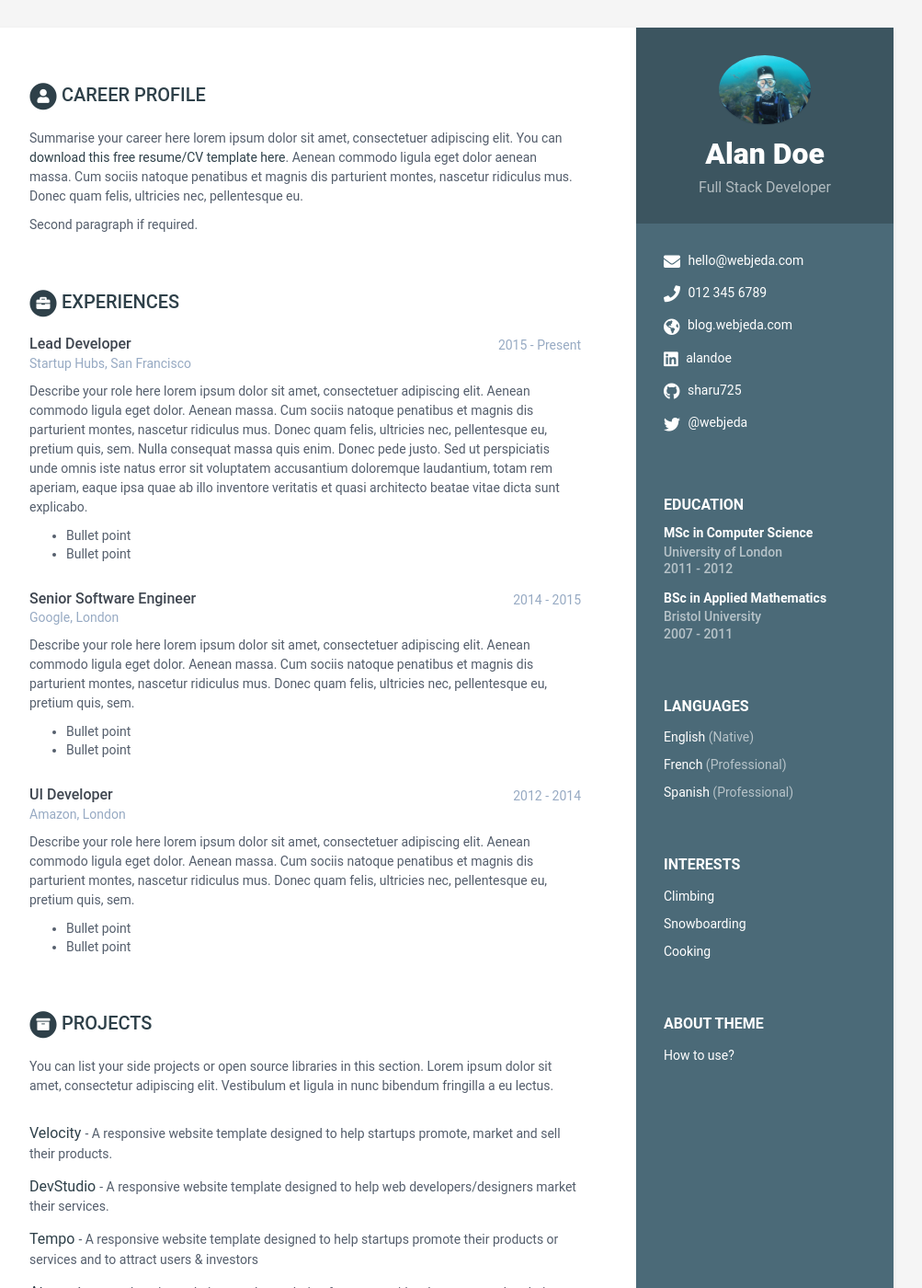
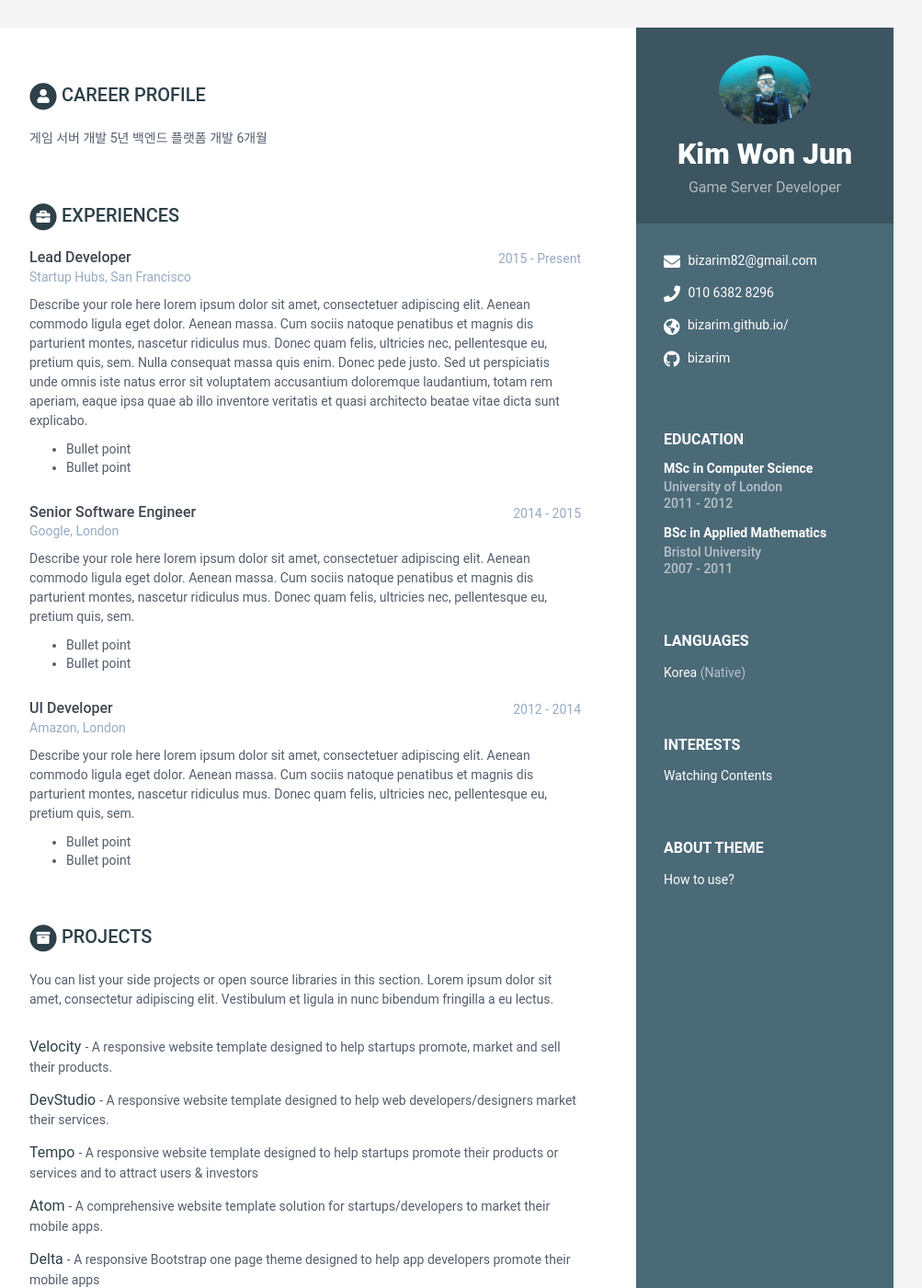
Before and after one commit to bizarim/bizarim.github.io, a Jekyll site: the page built from index.html, in a window 1280 px wide and 1400 px high. Shown: the whole window at 92% size, without its empty margins (168-1171 px from the left). Built offline with Jekyll 4.4.1, drawn with Linux system fonts in a browser that asks for light colours.

Commit message:
Update data.yml

```diff
--- a/_data/data.yml
+++ b/_data/data.yml
@@ -7,53 +7,48 @@ sidebar:
     education: True # set to False if you want education in main section instead of in sidebar
 
     # Profile information
-    name: Alan Doe
-    tagline: Full Stack Developer
+    name: Kim Won Jun
+    tagline: Game Server Developer
     avatar: profile.png  #place a 100x100 picture inside /assets/images/ folder and provide the name of the file below
 
     # Sidebar links
-    email: hello@webjeda.com
-    phone: 012 345 6789
-    website: blog.webjeda.com #do not add http://
-    linkedin: alandoe
-    github: sharu725
+    email: bizarim82@gmail.com
+    phone: 010 6382 8296
+    website: bizarim.github.io/ #do not add http://
+    linkedin: #
+    github: bizarim
     gitlab:
     bitbucket:
-    twitter: '@webjeda'
+    twitter: # '@webjeda'
     stack-overflow: # Number/Username, e.g. 123456/alandoe
     codewars:
     goodreads: # Number-Username, e.g. 123456-alandoe
 
     languages:
-      - idiom: English
+      - idiom: Korea
         level: Native
 
-      - idiom: French
-        level: Professional
+      #- idiom: French
+      #  level: Professional
 
-      - idiom: Spanish
-        level: Professional
+      #- idiom: Spanish
+      #  level: Professional
 
     interests:
-      - item: Climbing
+      - item: Watching Contents
         link:
 
-      - item: Snowboarding
-        link:
+      #- item: Snowboarding
+      #  link:
 
-      - item: Cooking
-        link:
+      #- item: Animation
+      #  link:
 
 career-profile:
     title: Career Profile
-    summary: |
-      Summarise your career here lorem ipsum dolor sit amet, consectetuer
-      adipiscing elit. You can [download this free resume/CV template here]().
-      Aenean commodo ligula eget dolor aenean massa. Cum sociis natoque
-      penatibus et magnis dis parturient montes, nascetur ridiculus mus.
-      Donec quam felis, ultricies nec, pellentesque eu.
-
-      Second paragraph if required.
+    summary:
+      게임 서버 개발 5년
+      백엔드 플랫폼 개발 6개월
 
 education:
     - degree: MSc in Computer Science
```
